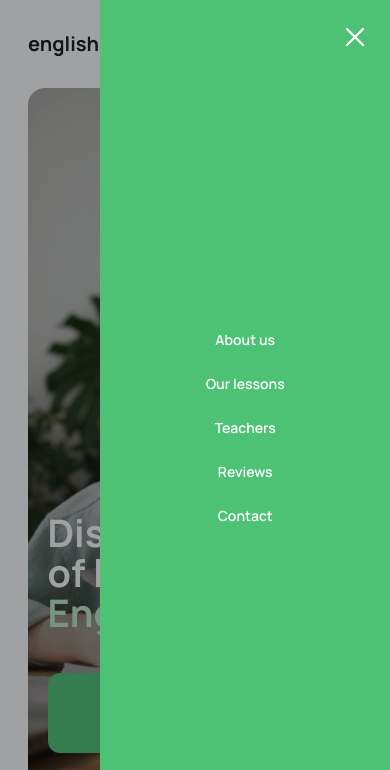
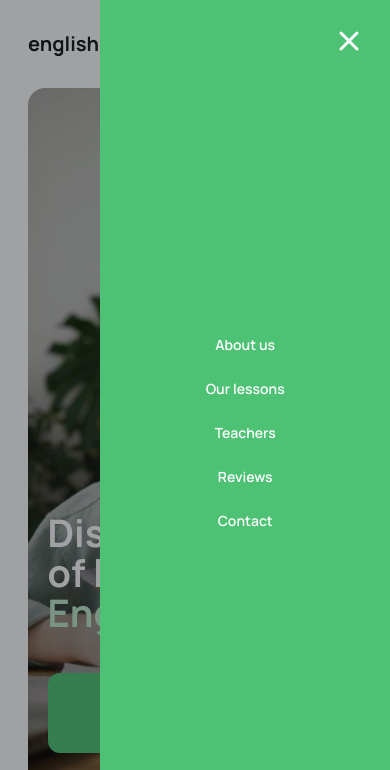
Before and after one commit to blavikensbutcher/mcs9-team-name, a website built with Vite: page src/index.html in a window 390 px wide. Both pictures are taken after a click on the button 346 px from the left and 44 px from the top of the page. Shown: the top 770 px of the page. Built offline with nearby package versions, Linux system fonts and the light colour scheme; files whose address does not match are found by name.

Commit message:
Fix modal window slude styles (#18)
Co-authored-by: Maiia Hunko <masha.gunko96gmail.com>

```diff
--- a/src/css/header.css
+++ b/src/css/header.css
@@ -80,16 +80,18 @@
 .burger_modal {
   position: fixed;
   inset: 0;
-  display: none;
   opacity: 0;
   pointer-events: none;
+  visibility: hidden;
   z-index: 1000;
+  transition: 350ms cubic-bezier(0.4, 0, 0.2, 1);
+  transition-property: opacity, visibility;
 }
 
 .burger_modal.is-open {
-  display: block;
   opacity: 1;
   pointer-events: auto;
+  visibility: visible;
 }
 
 .burger_container {
@@ -106,24 +108,34 @@
   flex-direction: column;
   align-items: center;
   justify-content: space-between;
+
+  transform: translateX(100%);
+  transition: var(--common-transition);
+  transition-property: transform;
+}
+
+.burger_modal.is-open .burger_container {
+  transform: translateX(0);
 }
 
 .close-btn {
   align-self: flex-end;
   background: transparent;
   padding: 0;
-  width: 32px;
-  height: 32px;
+  width: 42px;
+  height: 42px;
+  display: flex;
+  align-items: center;
+  justify-content: center;
   color: var(--white);
   border-radius: 50%;
   border: 1px solid transparent;
   transition: var(--common-transition);
-  transition-property: color, border, background;
-  cursor: pointer;
+  transition-property: border, background;
 
   @media screen and (min-width: 768px) {
-    width: 40px;
-    height: 40px;
+    width: 50px;
+    height: 50px;
   }
 }
 
@@ -131,36 +143,19 @@
 .close-btn:focus {
   border: 1px solid var(--lighter-green);
   background: var(--gradient-green);
-  color: var(--hover-green);
 }
 
-.modal-close .icon--mobile {
-  display: inline;
-
+.close-btn .modal-close {
   @media screen and (min-width: 768px) {
-    display: none;
-  }
-}
-
-.modal-close .icon--wide {
-  display: none;
-
-  @media screen and (min-width: 768px) {
-    display: inline;
+    width: 40px;
+    height: 40px;
   }
 }
 
 .modal-close {
   display: block;
-  width: 32px;
-  height: 32px;
   stroke: currentColor;
   fill: none;
-
-  @media screen and (min-width: 768px) {
-    width: 40px;
-    height: 28px;
-  }
 }
 
 .modal-nav-list {
--- a/src/partials/header.html
+++ b/src/partials/header.html
@@ -32,7 +32,7 @@
             <a href="#reviews" class="nav-link">Reviews</a>
           </li>
           <li class="nav-item">
-            <a href="#contacts" class="nav-link">Contact</a>
+            <a href="#contacts" class="nav-link">Contact us</a>
           </li>
         </ul>
       </nav>
@@ -86,8 +86,7 @@
           class="close-btn js-close-menu"
           aria-label="close menu"
         >
-          <svg class="modal-close" role="img">
-            <use class="icon--mobile" href="/img/icons.svg#icon-close"></use>
+          <svg class="modal-close" role="img" width="32" height="32">
             <use class="icon--wide" href="/img/icons.svg#icon-close_bold"></use>
           </svg>
         </button>
```
